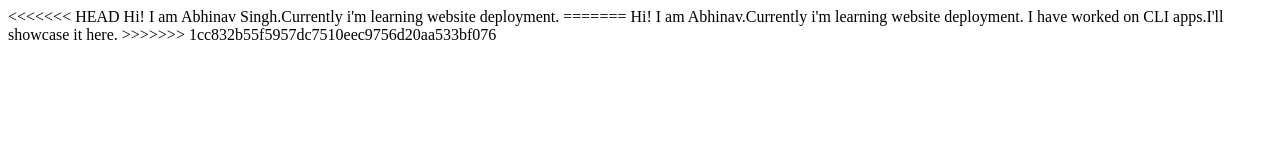
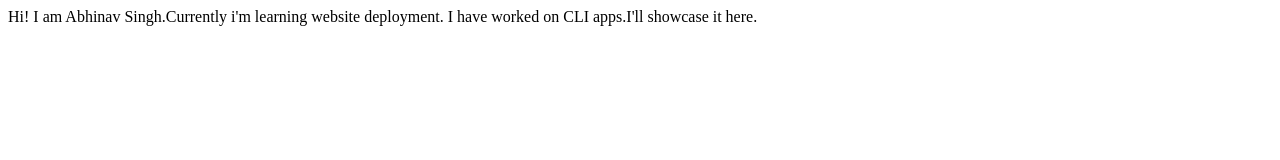
Before and after one commit to sabhinav4523/abhinavsingh-portfolio, a plain HTML site: page index.html in a window 1280 px wide. Drawn offline with Linux system fonts and the light colour scheme.

Commit message:
Update index.html

```diff
--- a/index.html
+++ b/index.html
@@ -7,11 +7,9 @@
     <title>Abhinav Singh Portfolio</title>
 </head>
 <body>
-<<<<<<< HEAD
+
     Hi! I am Abhinav Singh.Currently i'm learning website deployment.
-=======
-    Hi! I am Abhinav.Currently i'm learning website deployment.
     I have worked on CLI apps.I'll showcase it here.
->>>>>>> 1cc832b55f5957dc7510eec9756d20aa533bf076
+
 </body>
 </html>
```
